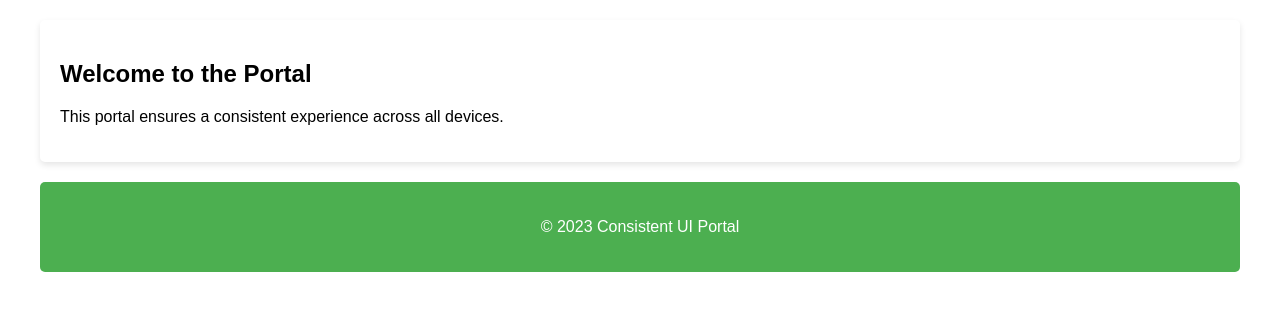
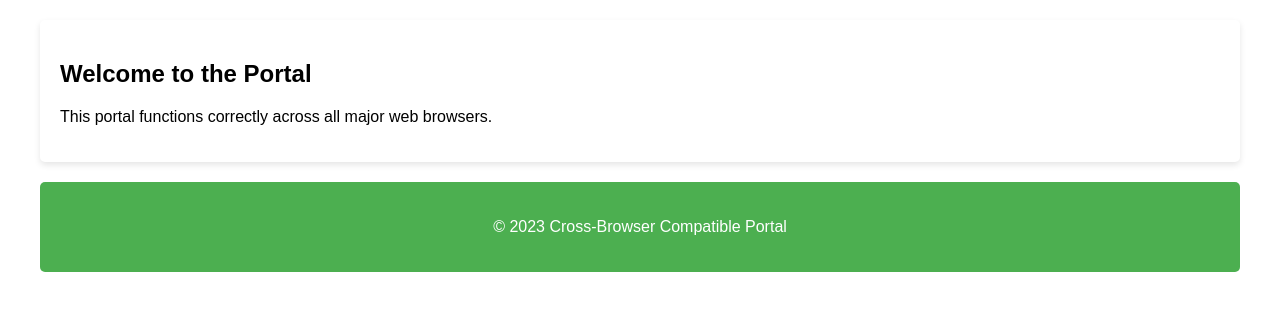
Before and after one commit to Pardhu-Guttula/BankingUsecase, a Python web app: template backend/templates/index.html in a window 1280 px wide. Shown: the part 158-469 px from the top of the page. Run offline with Jinja, Linux system fonts and the light colour scheme; the template is opened without the code that fills it, so the values that code supplies are empty.

Commit message:
commited by n8n

```diff
--- a/backend/templates/index.html
+++ b/backend/templates/index.html
@@ -1,11 +1,11 @@
-<!-- Epic Title: Consistency Across Devices -->
+<!-- Epic Title: Cross-Browser Compatibility -->
 
 <!DOCTYPE html>
 <html lang="en">
 <head>
     <meta charset="UTF-8">
     <meta name="viewport" content="width=device-width, initial-scale=1.0">
-    <title>Consistent UI Portal</title>
+    <title>Cross-Browser Compatible Portal</title>
     <link rel="stylesheet" href="{{ url_for('static', filename='css/styles.css') }}">
 </head>
 <body>
@@ -21,10 +21,10 @@
         </header>
         <main class="main-content">
             <h2>Welcome to the Portal</h2>
-            <p>This portal ensures a consistent experience across all devices.</p>
+            <p>This portal functions correctly across all major web browsers.</p>
         </main>
         <footer>
-            <p>&copy; 2023 Consistent UI Portal</p>
+            <p>&copy; 2023 Cross-Browser Compatible Portal</p>
         </footer>
     </div>
 </body>
```
